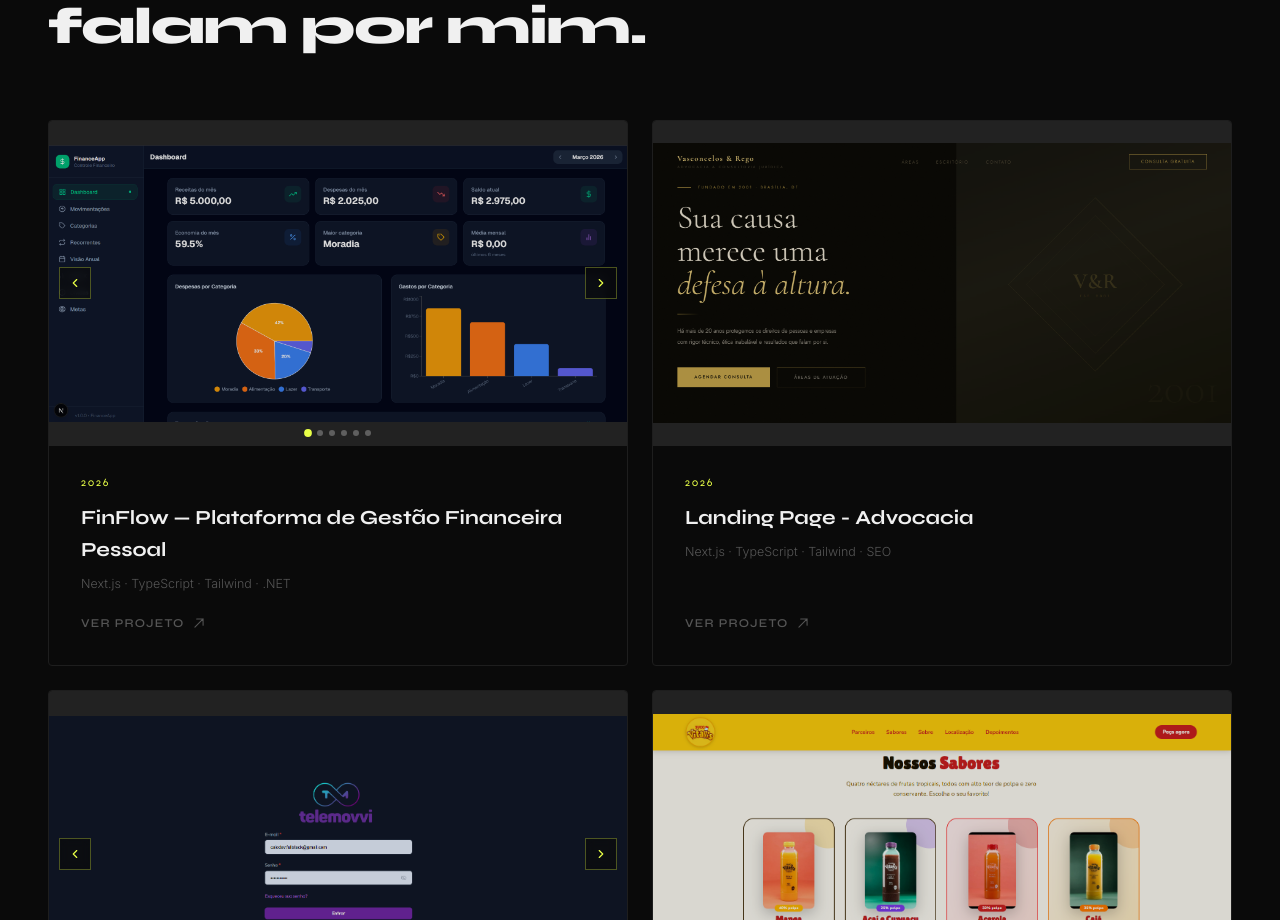
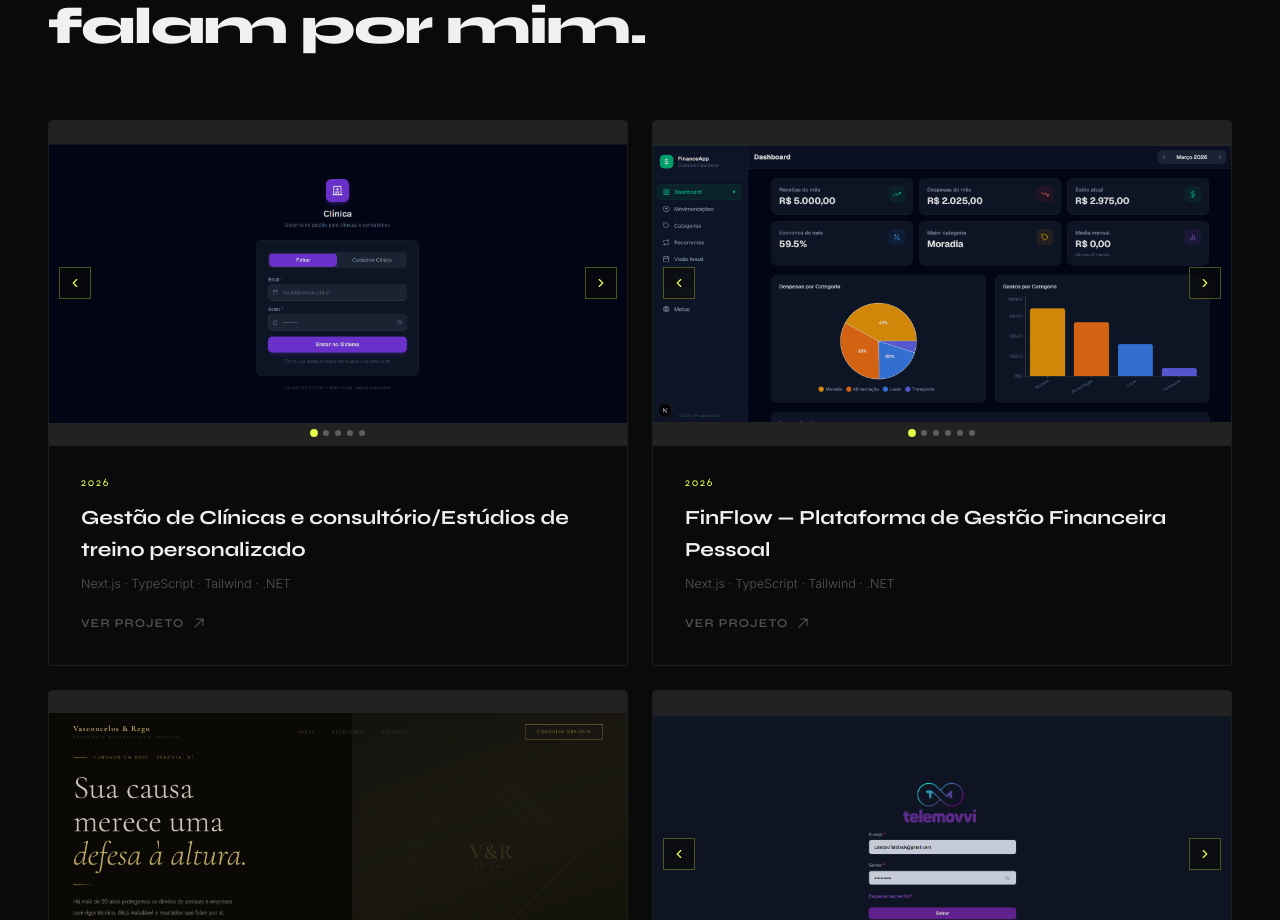
Before and after one commit to caio-santos-ios/portifolio, a Next.js app: page / in a window 1280 px wide. Shown: the part 1061-1981 px from the top of the page. Built offline with nearby package versions, Linux system fonts and the light colour scheme.

Commit message:
Add new project 'Gestão de Clínicas e consultório'

```diff
--- a/src/components/Projects.tsx
+++ b/src/components/Projects.tsx
@@ -12,6 +12,19 @@ interface Project {
 }
 
 const PROJECTS: Project[] = [
+  {
+    year: "2026",
+    name: "Gestão de Clínicas e consultório/Estúdios de treino personalizado",
+    stack: "Next.js · TypeScript · Tailwind · .NET",
+    imgs: [
+      "/projeto-10-1.png",
+      "/projeto-10-2.png",
+      "/projeto-10-3.png",
+      "/projeto-10-4.png",
+      "/projeto-10-5.png"
+    ],
+    href: "#",
+  },
   {
     year: "2026",
     name: "FinFlow — Plataforma de Gestão Financeira Pessoal",
```
